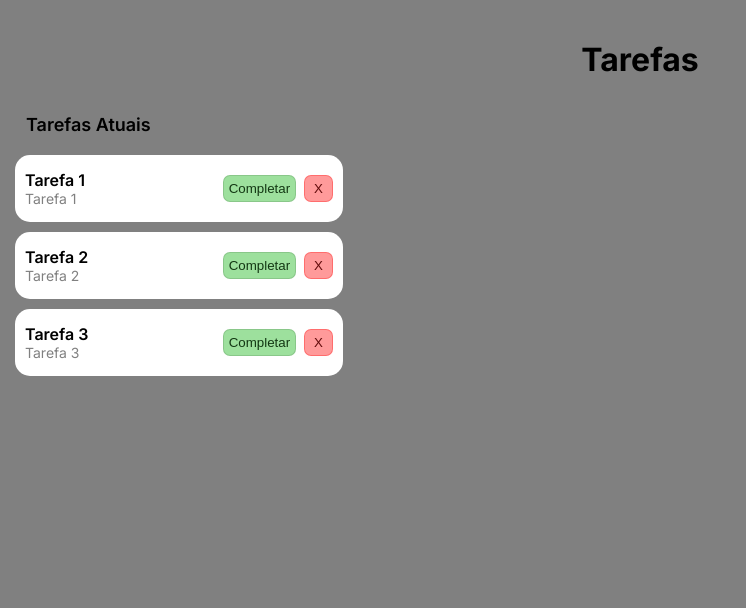
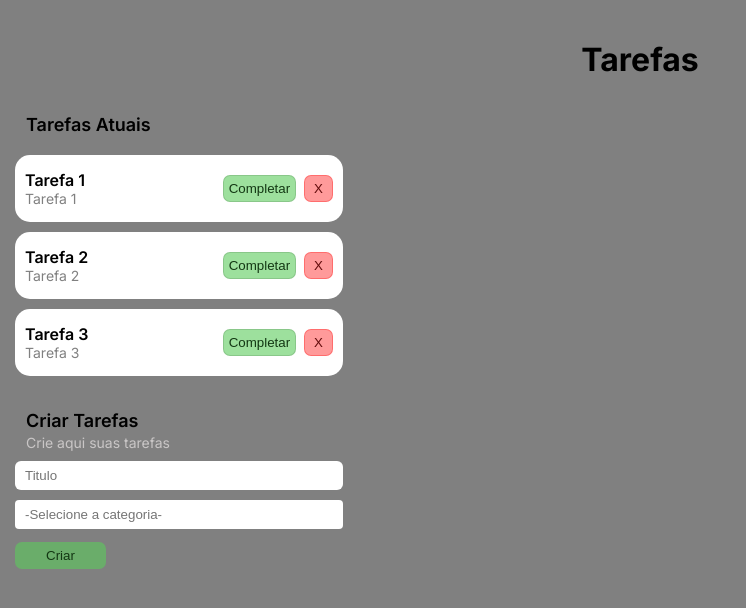
Before and after one commit to hellenpaula/to-do-list, a React (Vite) app: page / in a window 1280 px wide. Shown: the top 608 px of the page, without its empty margins (0-746 px from the left). Built offline with nearby package versions, Linux system fonts and the light colour scheme.

Commit message:
create: criando formulário de criação (input título, dropdown categoria, button)

```diff
--- a/src/App.jsx
+++ b/src/App.jsx
@@ -5,6 +5,7 @@ import { useState } from 'react'
 // components
 import Todo from './components/tarefas/Todo';
 
+import TodoForm from './components/criacaoTarefas/TodoForm';
 
 function App() {
   const [todos, setTodos] = useState([
@@ -50,6 +51,8 @@ function App() {
 
         </div>
 
+        <TodoForm />
+
       </main>
     </div>
   )
--- /dev/null
+++ b/src/components/criacaoTarefas/DropDown.css
@@ -0,0 +1,61 @@
+
+.containerDropDown {
+    padding: 10px 0px;
+    width: 182.4px;
+}
+
+
+.inputSelectDropDown {
+    width: 328px;
+    padding: 7px 10px;
+    border-radius: 4px;
+    /* border: 1px solid #818181; */
+    border: none;
+}
+
+.inputSelectDropDown:focus {
+    /* border: 1px solid rgb(161, 152, 152); */
+    outline: solid 1px rgb(105, 105, 105);
+}
+
+
+.containerOptionsDropDown {
+    width: 328px;
+    border-radius: 0px 0px 6px 6px;
+    overflow: hidden;
+    border-top: 1px solid #cbcbcb3b;
+    /* margin: 1px 0px; */
+    visibility: hidden;
+}
+
+/* classe para dropDown */
+.ativo {
+    visibility: visible;
+    position: relative;
+    top: -3px;
+}
+
+.dropdown {
+    padding: 5px 10px;
+    width: 184px;
+    border-radius: 6px;
+    border: 1px solid #818181;
+    color: gray;
+}
+
+.option1, .option2, .option3 {
+    color: black;
+    padding: 5px 10px;
+    font-size: 15px;
+    background-color: white;
+}
+
+.option1:hover,
+.option2:hover,
+.option3:hover {
+    background-color: #5bcc5bac;
+}
+
+.option1, .option2 {
+    border-bottom: 2px solid rgba(128, 128, 128, 0.397);
+}
--- /dev/null
+++ b/src/components/criacaoTarefas/DropDown.jsx
@@ -0,0 +1,52 @@
+
+import { useState } from 'react';
+
+import "./DropDown.css"
+
+function DropDown( {option1, option2, option3} ) {
+
+    // verifica se o dropdown esta ativo ou n e utiliza o state na classe.
+    const [isAtivo, setIsAtivo] = useState(false);
+
+    // usada para verificar a categoria escolhida de acordo com o click nas options.
+    const [category, setCategory] = useState();
+
+    function DropDownVisibility() {
+        setIsAtivo(!isAtivo);
+        // setCategory("");
+    }
+
+
+    function clickOption(e) {
+        // pegar valor dos atributos criados no jsx usando "dataset"
+        // seta o value do input do dropdown com o valor clicado das options.
+        setCategory(e.target.dataset.value);
+
+        //ao clicar em option, some o dropdown(setando a classe com false(" ") ).
+        setIsAtivo(false);
+    }
+
+    return (
+        <div className="containerDropDown">
+
+            {/* <select className="dropdown">
+                <option value="" className="option1">{option1}</option>
+                <option value="" className="option2">{option2}</option>
+                <option value="" className="option3">{option3}</option>
+                <option value="" className="option4">{option4}</option>
+            </select> */}
+
+            <input type="text" readOnly placeholder="-Selecione a categoria-" className="inputSelectDropDown" onClick={DropDownVisibility} value={category} />
+            <div className={`containerOptionsDropDown ${isAtivo ? "ativo" : ""} `}>
+                {/* usar data-value -> para setar o value e pegar no event */}
+                <div className="option1" data-value={option1} onClick={clickOption}>{option1} </div >
+
+                <div className="option2" data-value={option2} onClick={clickOption}>{option2}</div>
+
+                <div className="option3" data-value={option3} onClick={clickOption}>{option3}</div>
+            </div>
+        </div>
+    )
+}
+
+export default DropDown;
--- /dev/null
+++ b/src/components/criacaoTarefas/TodoForm.css
@@ -0,0 +1,46 @@
+
+.containerCriacaoTarefas {
+    padding: 14px 0px;
+}
+
+.tituloAreaCriacaoTarefas {
+    text-align: left;
+    padding: 0px 11px 3px;
+    font-size: 18px;
+    font-weight: 600;
+}
+
+.descricaoAreaCriacaoTarefas {
+    font-size: 14px;
+    padding: 0px 11px 10px;
+    color: rgb(201, 198, 198);
+}
+
+.todoForm {
+    display: inline-flex;
+    flex-direction: column;
+}
+
+.inputTitulo {
+    width: 328px;
+    padding: 7px 10px;
+    border-radius: 6px;
+    /* border: 1px solid #818181; */
+    border: none;
+
+}
+
+.inputTitulo:focus {
+    outline: solid 1px rgb(105, 105, 105);
+}
+
+.buttonForm {
+    margin: -89px 0px;
+    padding: 6px;
+    width: 91px;
+    border-radius: 7px;
+    border: none;
+
+    background-color: #5bcc5b98;
+    color: rgb(19, 55, 19);
+}
--- /dev/null
+++ b/src/components/criacaoTarefas/TodoForm.jsx
@@ -0,0 +1,38 @@
+
+
+import DropDown from "./DropDown";
+
+import "./TodoForm.css";
+
+
+function TodoForm() {
+
+    function clickButtonCriar(e) {
+        e.preventDefault();
+    }
+
+
+
+    return (
+        <div className="containerCriacaoTarefas">
+            <h2 className="tituloAreaCriacaoTarefas">Criar Tarefas</h2>
+            <p className="descricaoAreaCriacaoTarefas">
+            Crie aqui suas tarefas
+            </p>
+
+            <form className="todoForm">
+                <input type="text" className="inputTitulo" placeholder="Titulo" />
+
+
+
+                <DropDown option1={"Trabalho"} option2={"Estudo"} option3={"Pessoal"} />
+
+                <button type="submit" className="buttonForm" onClick={clickButtonCriar}>
+                    Criar
+                </button>
+            </form>
+        </div>
+    )
+}
+
+export default TodoForm;
```
